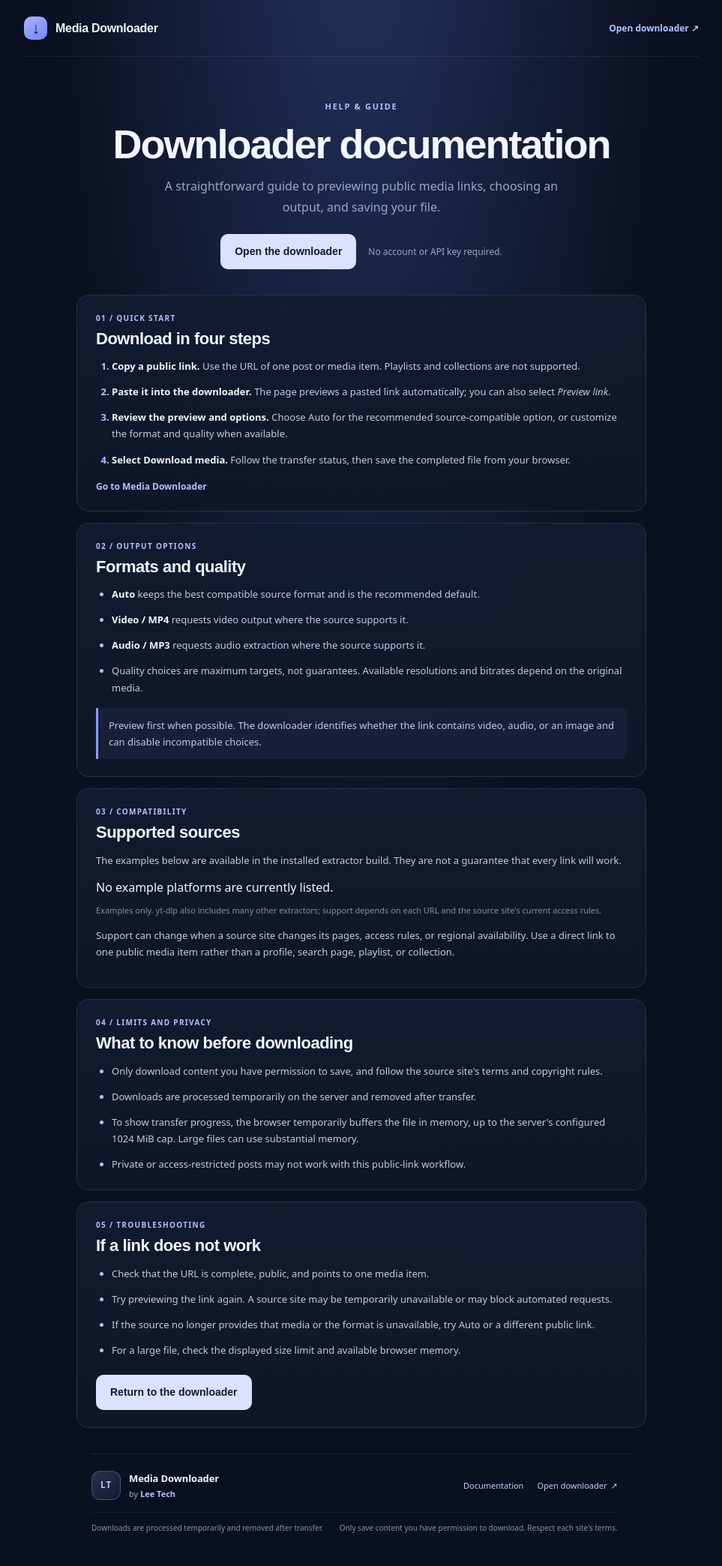
After one commit to leetech254/web-downloader, a Flask app: page /docs in a window 1280 px wide. The commit adds this page. Shown: the whole page at 75% size, without its empty margins (158-1121 px from the left). Run offline with Flask 3, Linux system fonts and the light colour scheme; some libraries are stand-ins or nearby versions.

Commit message:
Add on-site downloader documentation

```diff
--- a/app.py
+++ b/app.py
@@ -508,7 +508,7 @@ def add_security_headers(response):
         "default-src 'self'; script-src 'self'; style-src 'self'; img-src 'self' https: data:; "
         "connect-src 'self'; base-uri 'self'; form-action 'self'",
     )
-    if request.endpoint not in {"index", "robots_txt", "sitemap_xml", "static"} or response.status_code >= 400:
+    if request.endpoint not in {"index", "documentation", "robots_txt", "sitemap_xml", "static"} or response.status_code >= 400:
         response.headers.setdefault("X-Robots-Tag", "noindex, nofollow")
     return response
 
@@ -518,7 +518,7 @@ def inject_public_metadata_urls():
     """Provide absolute crawler URLs only when a public origin is configured."""
     return {
         "public_site_url": PUBLIC_SITE_URL,
-        "canonical_url": f"{PUBLIC_SITE_URL}/" if PUBLIC_SITE_URL else "",
+        "canonical_url": f"{PUBLIC_SITE_URL}{request.path}" if PUBLIC_SITE_URL else "",
         "social_image_url": f"{PUBLIC_SITE_URL}/static/social-preview.jpg" if PUBLIC_SITE_URL else "",
     }
 
@@ -549,6 +549,17 @@ def index():
     )
 
 
+@app.get("/docs")
+def documentation():
+    platform_examples, platform_note = _platform_catalog()
+    return render_template(
+        "docs.html",
+        platform_examples=platform_examples,
+        platform_note=platform_note,
+        max_download_bytes=MAX_DOWNLOAD_BYTES,
+    )
+
+
 @app.get("/robots.txt")
 def robots_txt():
     lines = [
@@ -573,8 +584,9 @@ def sitemap_xml():
             mimetype="text/plain",
         )
     urlset = Element("urlset", xmlns="http://www.sitemaps.org/schemas/sitemap/0.9")
-    url = SubElement(urlset, "url")
-    SubElement(url, "loc").text = f"{PUBLIC_SITE_URL}/"
+    for path in ("/", "/docs"):
+        url = SubElement(urlset, "url")
+        SubElement(url, "loc").text = f"{PUBLIC_SITE_URL}{path}"
     xml = b'<?xml version="1.0" encoding="UTF-8"?>\n' + tostring(urlset, encoding="utf-8")
     return Response(xml, mimetype="application/xml")
 
--- a/public/manus-routes.json
+++ b/public/manus-routes.json
@@ -1 +1 @@
-{"routes":[{"path":"/","title":"Media Downloader by Lee Tech — Save public media"}]}
+{"routes":[{"path":"/","title":"Media Downloader by Lee Tech — Save public media"},{"path":"/docs","title":"Documentation | Media Downloader by Lee Tech"}]}
--- a/static/app.css
+++ b/static/app.css
@@ -192,3 +192,34 @@
     text-align: left;
   }
 }
+
+
+/* On-site documentation */
+.docs-shell { max-width: 900px; }
+.docs-top-link, .docs-inline-link { color: var(--accent-2); font-size: 12px; font-weight: 700; text-decoration: none; }
+.docs-top-link:hover, .docs-inline-link:hover { color: #fff; text-decoration: underline; text-underline-offset: 3px; }
+.docs-hero { max-width: 720px; margin: 58px auto 34px; text-align: center; }
+.docs-hero h1 { margin: 14px 0; font: 700 clamp(36px, 6vw, 54px)/1.08 'Space Grotesk', sans-serif; letter-spacing: -2px; }
+.docs-actions { display: flex; align-items: center; justify-content: center; flex-wrap: wrap; gap: 12px 16px; margin-top: 22px; color: var(--muted); font-size: 12px; }
+.docs-cta { display: inline-flex; align-items: center; justify-content: center; text-decoration: none; }
+.docs-content { max-width: 760px; margin: 0 auto; }
+.docs-section { margin: 15px 0; padding: 23px 25px; border: 1px solid var(--line); border-radius: 16px; background: linear-gradient(180deg, rgba(18, 27, 48, .94), rgba(14, 22, 40, .94)); }
+.docs-section h2 { margin: 0 0 12px; font: 700 22px/1.25 'Space Grotesk', sans-serif; letter-spacing: -.5px; }
+.docs-section p:not(.docs-kicker):not(.platform-note) { color: #c2cbe0; font-size: 13px; line-height: 1.7; }
+.docs-kicker { margin: 0 0 7px; color: var(--accent-2); font-size: 10px; font-weight: 700; letter-spacing: 1.3px; text-transform: uppercase; }
+.docs-steps, .docs-list { display: grid; gap: 12px; margin: 0; padding-left: 21px; color: #c2cbe0; font-size: 13px; line-height: 1.7; }
+.docs-steps li::marker { color: var(--accent-2); font-weight: 700; }
+.docs-list li::marker { color: var(--accent-2); }
+.docs-steps strong, .docs-list strong { color: var(--text); }
+.docs-inline-link { display: inline-block; margin-top: 16px; }
+.docs-callout { margin: 16px 0 0; padding: 12px 14px; border-left: 3px solid var(--accent); border-radius: 0 8px 8px 0; background: #8798ff12; }
+.docs-platform-list { margin: 14px 0 4px; }
+.docs-actions-bottom { justify-content: flex-start; margin-bottom: 0; }
+@media (max-width: 600px) {
+  .docs-hero { margin: 42px auto 25px; }
+  .docs-hero h1 { letter-spacing: -1.4px; }
+  .docs-section { padding: 19px 16px; border-radius: 13px; }
+  .docs-section h2 { font-size: 20px; }
+  .docs-actions { justify-content: flex-start; }
+  .docs-hero .docs-actions { justify-content: center; }
+}
--- a/templates/_footer.html
+++ b/templates/_footer.html
@@ -7,9 +7,9 @@
         <span class="footer-credit">by <strong>Lee Tech</strong></span>
       </span>
     </a>
-    <nav class="footer-nav" aria-label="Project links">
-      <a href="https://github.com/leetech254/web-downloader" target="_blank" rel="noopener noreferrer">Source code <span aria-hidden="true">↗</span></a>
-      <a href="https://github.com/yt-dlp/yt-dlp" target="_blank" rel="noopener noreferrer">yt-dlp project <span aria-hidden="true">↗</span></a>
+    <nav class="footer-nav" aria-label="Site links">
+      <a href="/docs">Documentation</a>
+      <a href="/">Open downloader <span aria-hidden="true">↗</span></a>
     </nav>
   </div>
   <div class="footer-bottom">
--- /dev/null
+++ b/templates/docs.html
@@ -0,0 +1,113 @@
+<!doctype html>
+<html lang="en">
+<head>
+  <meta charset="utf-8">
+  <meta name="viewport" content="width=device-width, initial-scale=1">
+  <meta name="color-scheme" content="dark">
+  <meta name="theme-color" content="#0b1020">
+  <title>Documentation | Media Downloader by Lee Tech</title>
+  <meta name="description" content="Learn how to preview and download public media links with Media Downloader. Read format guidance, supported-source notes, limits, and troubleshooting tips.">
+  <meta name="robots" content="index,follow">
+  {% if canonical_url %}
+  <link rel="canonical" href="{{ canonical_url }}">
+  <meta property="og:type" content="website">
+  <meta property="og:url" content="{{ canonical_url }}">
+  <meta property="og:title" content="Documentation | Media Downloader by Lee Tech">
+  <meta property="og:description" content="How to preview and download public media links, choose formats, and troubleshoot common issues.">
+  <meta property="og:site_name" content="Media Downloader by Lee Tech">
+  <meta property="og:locale" content="en_US">
+  <meta property="og:image" content="{{ social_image_url }}">
+  <meta property="og:image:secure_url" content="{{ social_image_url }}">
+  <meta property="og:image:type" content="image/jpeg">
+  <meta property="og:image:width" content="1200">
+  <meta property="og:image:height" content="630">
+  <meta name="twitter:card" content="summary_large_image">
+  <meta name="twitter:title" content="Documentation | Media Downloader by Lee Tech">
+  <meta name="twitter:description" content="How to preview and download public media links, choose formats, and troubleshoot common issues.">
+  <meta name="twitter:image" content="{{ social_image_url }}">
+  {% endif %}
+  <link rel="stylesheet" href="{{ url_for('static', filename='app.css') }}">
+</head>
+<body>
+  <main class="shell docs-shell">
+    <header class="topbar">
+      <a class="brand" href="/" aria-label="Media Downloader home"><span class="brand-mark" aria-hidden="true">↓</span> Media Downloader</a>
+      <a class="docs-top-link" href="/">Open downloader <span aria-hidden="true">↗</span></a>
+    </header>
+
+    <section class="docs-hero" aria-labelledby="page-title">
+      <p class="eyebrow">Help &amp; guide</p>
+      <h1 id="page-title">Downloader documentation</h1>
+      <p class="intro">A straightforward guide to previewing public media links, choosing an output, and saving your file.</p>
+      <div class="docs-actions">
+        <a class="button button-primary docs-cta" href="/">Open the downloader</a>
+        <span>No account or API key required.</span>
+      </div>
+    </section>
+
+    <div class="docs-content">
+      <section class="docs-section" aria-labelledby="quick-start-title">
+        <p class="docs-kicker">01 / Quick start</p>
+        <h2 id="quick-start-title">Download in four steps</h2>
+        <ol class="docs-steps">
+          <li><strong>Copy a public link.</strong> Use the URL of one post or media item. Playlists and collections are not supported.</li>
+          <li><strong>Paste it into the downloader.</strong> The page previews a pasted link automatically; you can also select <em>Preview link</em>.</li>
+          <li><strong>Review the preview and options.</strong> Choose Auto for the recommended source-compatible option, or customize the format and quality when available.</li>
+          <li><strong>Select Download media.</strong> Follow the transfer status, then save the completed file from your browser.</li>
+        </ol>
+        <a class="docs-inline-link" href="/">Go to Media Downloader</a>
+      </section>
+
+      <section class="docs-section" aria-labelledby="formats-title">
+        <p class="docs-kicker">02 / Output options</p>
+        <h2 id="formats-title">Formats and quality</h2>
+        <ul class="docs-list">
+          <li><strong>Auto</strong> keeps the best compatible source format and is the recommended default.</li>
+          <li><strong>Video / MP4</strong> requests video output where the source supports it.</li>
+          <li><strong>Audio / MP3</strong> requests audio extraction where the source supports it.</li>
+          <li>Quality choices are maximum targets, not guarantees. Available resolutions and bitrates depend on the original media.</li>
+        </ul>
+        <p class="docs-callout">Preview first when possible. The downloader identifies whether the link contains video, audio, or an image and can disable incompatible choices.</p>
+      </section>
+
+      <section class="docs-section" aria-labelledby="coverage-title">
+        <p class="docs-kicker">03 / Compatibility</p>
+        <h2 id="coverage-title">Supported sources</h2>
+        <p>The examples below are available in the installed extractor build. They are not a guarantee that every link will work.</p>
+        <div class="platform-list docs-platform-list">
+          {% for name in platform_examples %}<span class="platform-chip">{{ name }}</span>{% else %}No example platforms are currently listed.{% endfor %}
+        </div>
+        <p class="platform-note">{{ platform_note }}</p>
+        <p>Support can change when a source site changes its pages, access rules, or regional availability. Use a direct link to one public media item rather than a profile, search page, playlist, or collection.</p>
+      </section>
+
+      <section class="docs-section" aria-labelledby="limits-title">
+        <p class="docs-kicker">04 / Limits and privacy</p>
+        <h2 id="limits-title">What to know before downloading</h2>
+        <ul class="docs-list">
+          <li>Only download content you have permission to save, and follow the source site's terms and copyright rules.</li>
+          <li>Downloads are processed temporarily on the server and removed after transfer.</li>
+          <li>To show transfer progress, the browser temporarily buffers the file in memory, up to the server's configured {{ (max_download_bytes / 1048576)|round(0)|int }} MiB cap. Large files can use substantial memory.</li>
+          <li>Private or access-restricted posts may not work with this public-link workflow.</li>
+        </ul>
+      </section>
+
+      <section class="docs-section" aria-labelledby="troubleshooting-title">
+        <p class="docs-kicker">05 / Troubleshooting</p>
+        <h2 id="troubleshooting-title">If a link does not work</h2>
+        <ul class="docs-list">
+          <li>Check that the URL is complete, public, and points to one media item.</li>
+          <li>Try previewing the link again. A source site may be temporarily unavailable or may block automated requests.</li>
+          <li>If the source no longer provides that media or the format is unavailable, try Auto or a different public link.</li>
+          <li>For a large file, check the displayed size limit and available browser memory.</li>
+        </ul>
+        <div class="docs-actions docs-actions-bottom">
+          <a class="button button-primary docs-cta" href="/">Return to the downloader</a>
+        </div>
+      </section>
+    </div>
+
+    {% include "_footer.html" %}
+  </main>
+</body>
+</html>
```
Also changed, not shown: test_app.py (+27 -3 lines).
